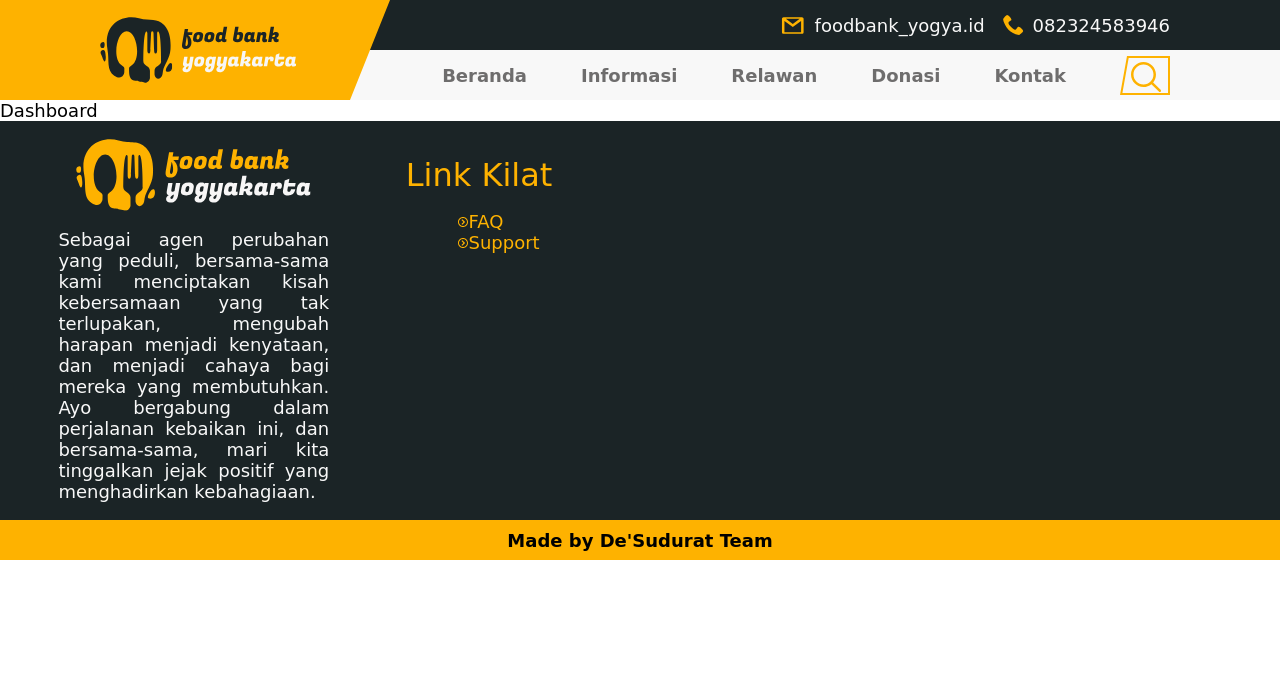
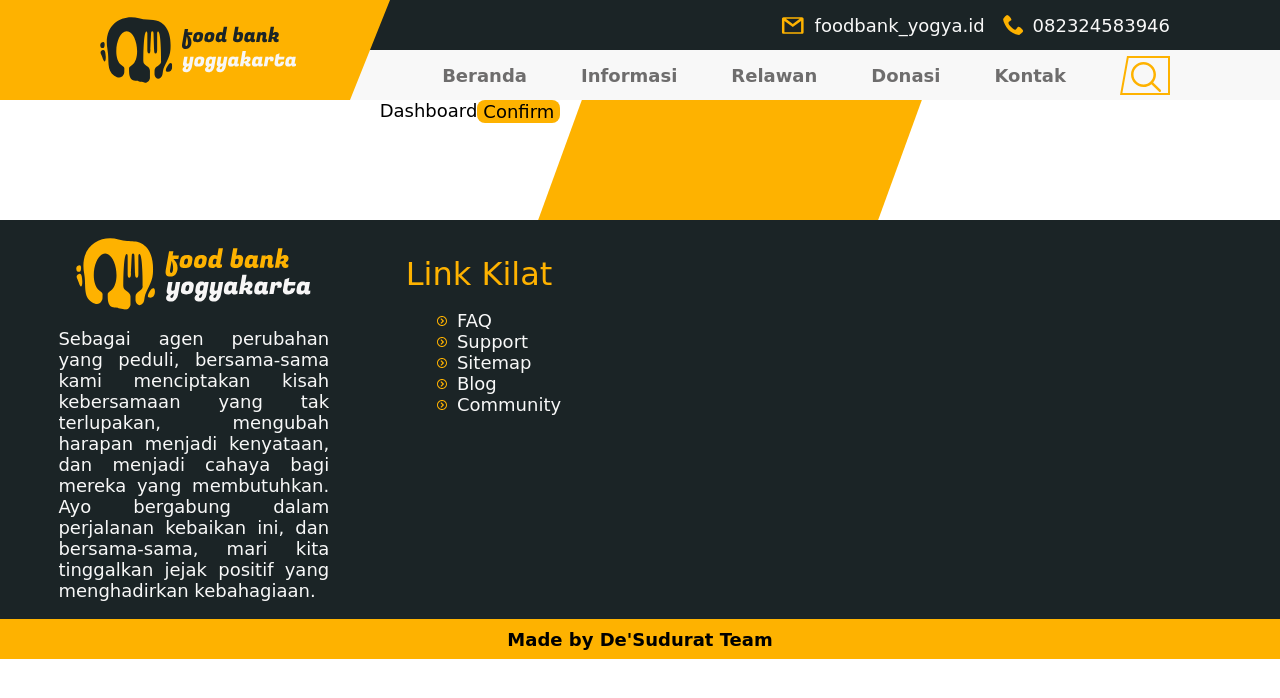
Before and after one commit to muammaralf/Massive-DeSudurat-FoodBank, a React (Vite) app: page / in a window 1280 px wide. Shown: the top 698 px of the page. Built offline with nearby package versions, Linux system fonts and the light colour scheme.

Commit message:
nambah button, DataPenyaluran. Terus modifikasi footer, dashboard, dan index.css

```diff
--- /dev/null
+++ b/src/Components/Button.jsx
@@ -0,0 +1,13 @@
+import React from "react";
+
+const Button = ({ TextButton }) => {
+  return (
+    <div>
+      <button type="button" className="btn">
+        {TextButton}
+      </button>
+    </div>
+  );
+};
+
+export default Button;
--- /dev/null
+++ b/src/Components/DataPenyaluran.jsx
@@ -0,0 +1,12 @@
+import React from "react";
+import "../index.css";
+
+const DataPenyaluran = () => {
+  return (
+    <div>
+      <div className="jajar-genjang"></div>
+    </div>
+  );
+};
+
+export default DataPenyaluran;
--- a/src/Components/Footer.jsx
+++ b/src/Components/Footer.jsx
@@ -69,9 +69,63 @@ const Footer = () => {
                     </svg>
                     <p>Support</p>
                   </li>
-                  <li></li>
-                  <li></li>
-                  <li></li>
+                  <li>
+                    <svg
+                      xmlns="http://www.w3.org/2000/svg"
+                      width="10"
+                      height="10"
+                      viewBox="0 0 10 10"
+                      fill="none"
+                    >
+                      <path
+                        d="M5 0C2.23875 0 0 2.23875 0 5C0 7.76125 2.23875 10 5 10C7.76125 10 10 7.76125 10 5C10 2.23875 7.76125 0 5 0ZM5 9.0625C2.75625 9.0625 0.9375 7.24375 0.9375 5C0.9375 2.75625 2.75625 0.9375 5 0.9375C7.24375 0.9375 9.0625 2.75625 9.0625 5C9.0625 7.24375 7.24375 9.0625 5 9.0625Z"
+                        fill="#FEB200"
+                      />
+                      <path
+                        d="M3.46436 6.90186L4.34811 7.78561L7.13373 4.99998L4.34811 2.21436L3.46436 3.09811L5.36623 4.99998L3.46436 6.90186Z"
+                        fill="#FEB200"
+                      />
+                    </svg>
+                    <p>Sitemap</p>
+                  </li>
+                  <li>
+                    <svg
+                      xmlns="http://www.w3.org/2000/svg"
+                      width="10"
+                      height="10"
+                      viewBox="0 0 10 10"
+                      fill="none"
+                    >
+                      <path
+                        d="M5 0C2.23875 0 0 2.23875 0 5C0 7.76125 2.23875 10 5 10C7.76125 10 10 7.76125 10 5C10 2.23875 7.76125 0 5 0ZM5 9.0625C2.75625 9.0625 0.9375 7.24375 0.9375 5C0.9375 2.75625 2.75625 0.9375 5 0.9375C7.24375 0.9375 9.0625 2.75625 9.0625 5C9.0625 7.24375 7.24375 9.0625 5 9.0625Z"
+                        fill="#FEB200"
+                      />
+                      <path
+                        d="M3.46436 6.90186L4.34811 7.78561L7.13373 4.99998L4.34811 2.21436L3.46436 3.09811L5.36623 4.99998L3.46436 6.90186Z"
+                        fill="#FEB200"
+                      />
+                    </svg>
+                    <p>Blog</p>
+                  </li>
+                  <li>
+                    <svg
+                      xmlns="http://www.w3.org/2000/svg"
+                      width="10"
+                      height="10"
+                      viewBox="0 0 10 10"
+                      fill="none"
+                    >
+                      <path
+                        d="M5 0C2.23875 0 0 2.23875 0 5C0 7.76125 2.23875 10 5 10C7.76125 10 10 7.76125 10 5C10 2.23875 7.76125 0 5 0ZM5 9.0625C2.75625 9.0625 0.9375 7.24375 0.9375 5C0.9375 2.75625 2.75625 0.9375 5 0.9375C7.24375 0.9375 9.0625 2.75625 9.0625 5C9.0625 7.24375 7.24375 9.0625 5 9.0625Z"
+                        fill="#FEB200"
+                      />
+                      <path
+                        d="M3.46436 6.90186L4.34811 7.78561L7.13373 4.99998L4.34811 2.21436L3.46436 3.09811L5.36623 4.99998L3.46436 6.90186Z"
+                        fill="#FEB200"
+                      />
+                    </svg>
+                    <p>Community</p>
+                  </li>
                 </ul>
               </div>
             </div>
--- a/src/index.css
+++ b/src/index.css
@@ -128,6 +128,11 @@
   justify-content: center;
 }
 
+.container-link-kilat-bottom p {
+  margin-left: 10px;
+  color: #f8f8f8;
+}
+
 .container-logo-footer,
 .container-link-kilat,
 .container-alamat,
@@ -157,3 +162,29 @@ li {
 }
 
 /* Footer End */
+
+/* Button */
+
+.btn {
+  background-color: #feb200;
+  border-radius: 8px;
+  border: 0;
+}
+
+/* Button End */
+
+/* Jajar Genjang */
+
+.jajar-genjang {
+  width: 340px;
+  height: 120px;
+  transform: skew(-20deg);
+  background-color: #feb200;
+}
+
+/* Jajar Genjang End */
+
+.coba.aja.ini.deh {
+  display: flex;
+  justify-content: center;
+}
--- a/src/pages/Dashboard.jsx
+++ b/src/pages/Dashboard.jsx
@@ -1,7 +1,16 @@
 import React from "react";
+import Button from "../Components/Button";
+import DataPenyaluran from "../Components/DataPenyaluran";
+import "../index.css";
 
 const Dashboard = () => {
-  return <div>Dashboard</div>;
+  return (
+    <div className="coba aja ini deh">
+      Dashboard
+      <Button TextButton="Confirm" />
+      <DataPenyaluran />
+    </div>
+  );
 };
 
 export default Dashboard;
```
